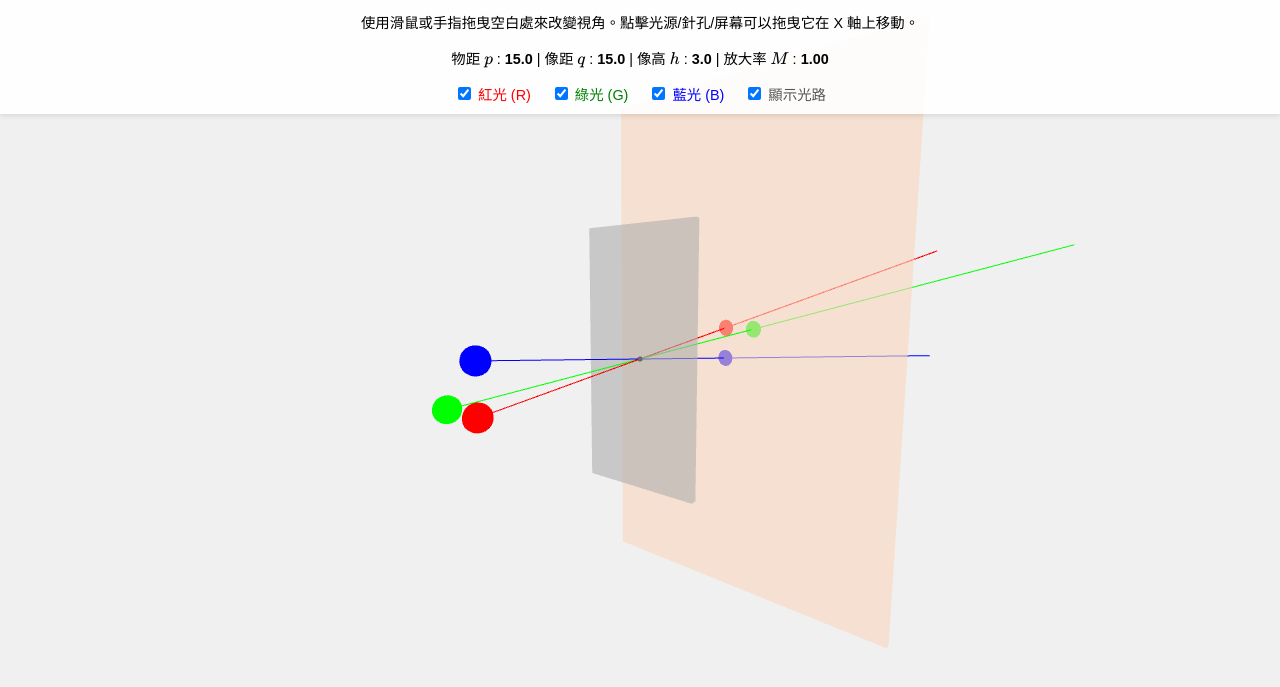
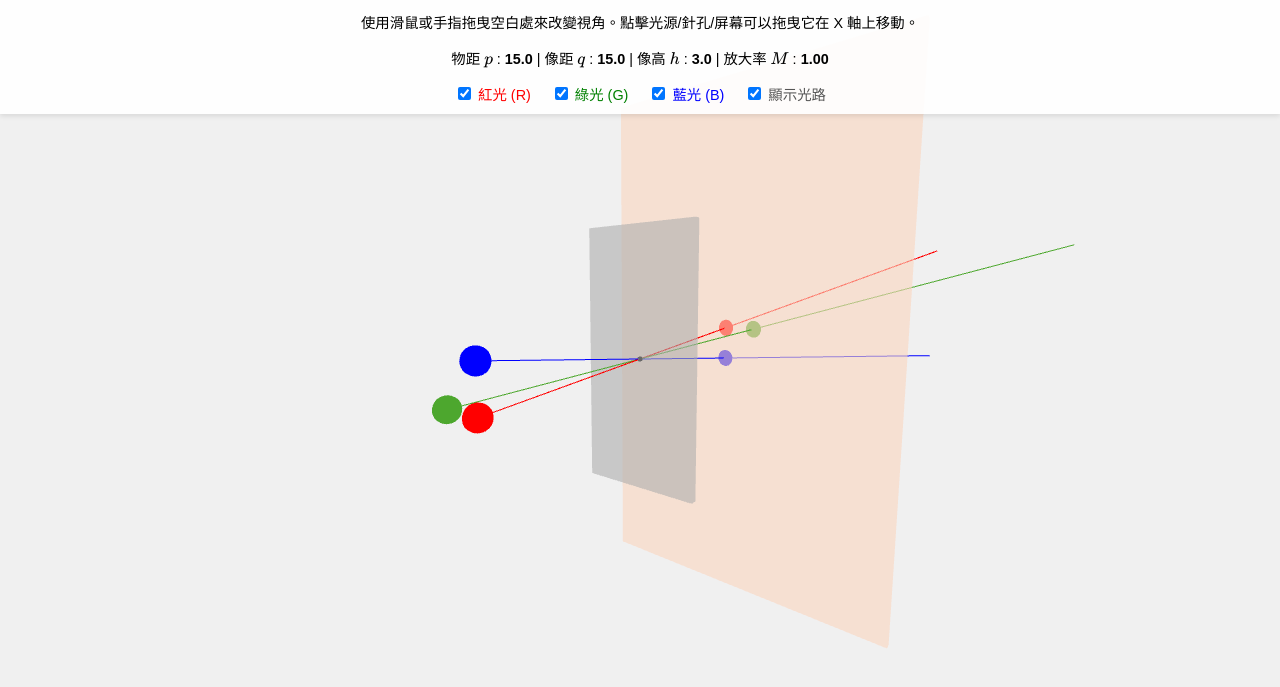
Before and after one commit to Money-Lin/Money-Physics-Lab, a plain HTML site: page index.html in a window 1280 px wide. Shown: the part 41-728 px from the top of the page. Drawn offline with nearby package versions, Linux system fonts and the light colour scheme.

Commit message:
Update index.html

```diff
--- a/index.html
+++ b/index.html
@@ -96,7 +96,7 @@
 
         const LIGHT_CONFIG = [
             { color: 0xff0000, y: -HALF_SPACING, z: HALF_SPACING, key: 'red' },
-            { color: 0x00ff00, y: -HALF_SPACING, z: -HALF_SPACING, key: 'green' },
+            { color: 0x4da72e, y: -HALF_SPACING, z: -HALF_SPACING, key: 'green' },
             { color: 0x0000ff, y: HALF_SPACING, z: HALF_SPACING, key: 'blue' }
         ];
 
```
